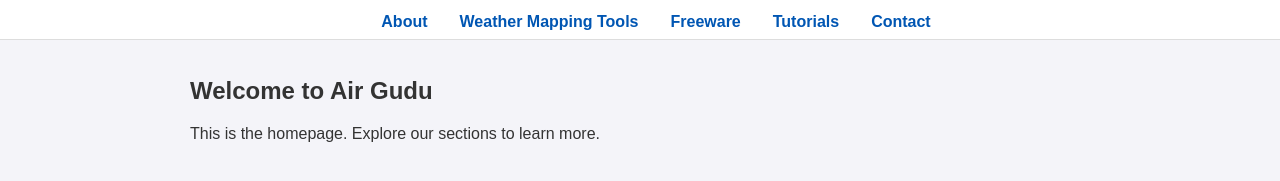
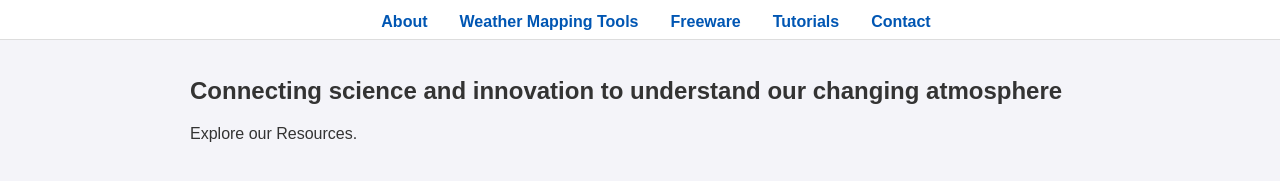
Before and after one commit to airgudu/airgudu.github.io, a plain HTML site: page index.html in a window 1280 px wide. Shown: the part 103-284 px from the top of the page. Drawn offline with Linux system fonts and the light colour scheme.

Commit message:
Update index.html

```diff
--- a/index.html
+++ b/index.html
@@ -24,8 +24,8 @@
   <div id="header"></div>
 
   <main>
-    <h2>Welcome to Air Gudu</h2>
-    <p>This is the homepage. Explore our sections to learn more.</p>
+    <h2>Connecting science and innovation to understand our changing atmosphere</h2>
+    <p>Explore our Resources.</p>
   </main>
 
   <script>
```
